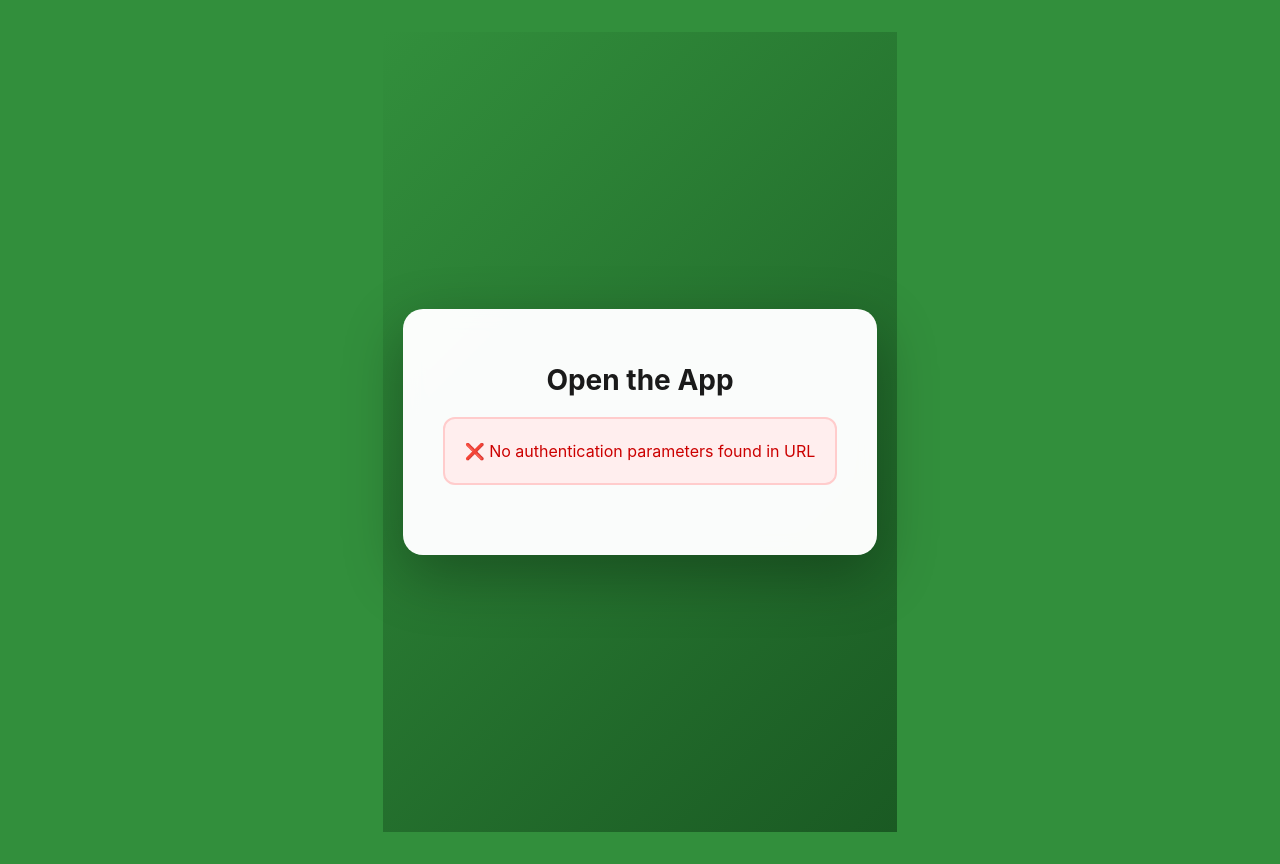
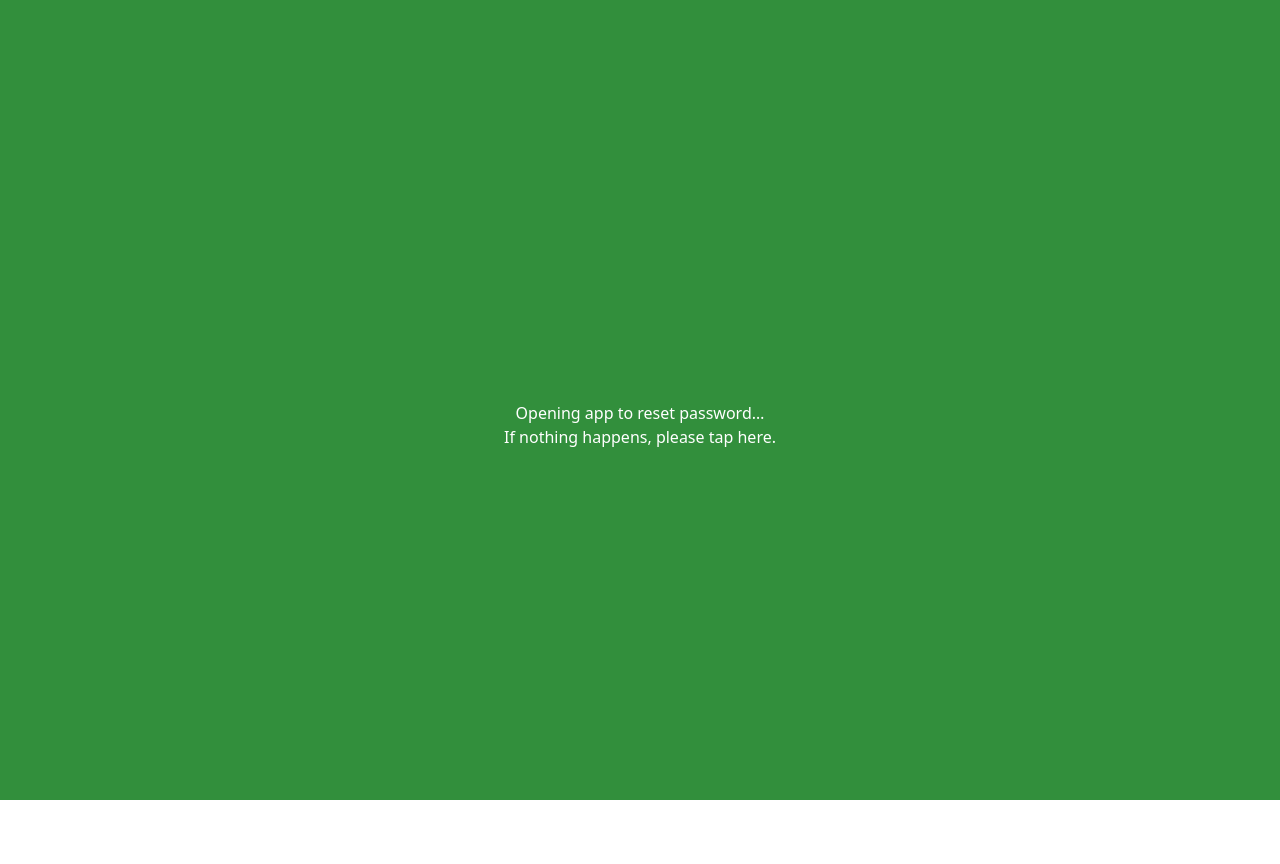
Before and after one commit to ikanengKhoza/debtfree, a React (Vite) app: page /ResetPassword in a window 1280 px wide. After the commit the page ends 800 px from the top, so only its background shows below. Built offline with nearby package versions, Linux system fonts and the light colour scheme.

Commit message:
fixed the sphiri

```diff
--- a/src/ResetPassword.jsx
+++ b/src/ResetPassword.jsx
@@ -1,202 +1,27 @@
-import { useEffect, useState } from "react";
+import { useEffect } from "react";
 
-export default function ResetPassword() {
-  const [error, setError] = useState("");
-  const [deepLink, setDeepLink] = useState("");
-  const [redirecting, setRedirecting] = useState(true);
+export default function ResetPasswordBridge() {
+  useEffect(() => {
+    const hash = window.location.hash.substring(1);
+    console.log("Bridge page hash:", hash);
+    if (!hash) {
+      alert("Invalid reset link – no tokens present.");
+      return;
+    }
+    const deepLink = `myapp://ResetPassword#${hash}`;
+    window.location.replace(deepLink);
 
-  useEffect(() => {
-    redirectToApp();
+    setTimeout(() => {
+      window.location.href = "/open-app-instructions";
+    }, 2000);
   }, []);
 
-  const redirectToApp = () => {
-    try {
-      const hash = window.location.hash.substring(1);
-
-      if (!hash) {
-        setError("No authentication parameters found in URL");
-        setRedirecting(false);
-        return;
-      }
-
-      const hashParams = new URLSearchParams(hash);
-      const access_token = hashParams.get("access_token");
-      const refresh_token = hashParams.get("refresh_token");
-      const type = hashParams.get("type");
-
-      if (!access_token || !refresh_token) {
-        setError(
-          "Missing authentication tokens. Please use the link from your email."
-        );
-        setRedirecting(false);
-        return;
-      }
-
-      const appDeepLink = `debtfreedisciple://auth/callback#access_token=${access_token}&refresh_token=${refresh_token}&type=${
-        type || "recovery"
-      }`;
-
-      setDeepLink(appDeepLink);
-      window.location.href = appDeepLink;
-
-      setTimeout(() => {
-        setRedirecting(false);
-      }, 2000);
-    } catch (err) {
-      setError("Failed to redirect: " + err.message);
-      setRedirecting(false);
-    }
-  };
-
-  const handleManualRedirect = () => {
-    if (deepLink) {
-      window.location.href = deepLink;
-    }
-  };
-
   return (
-    <div style={styles.container}>
-      <div style={styles.content}>
-        {redirecting ? (
-          <>
-            <div style={styles.spinner}></div>
-            <h1 style={styles.title}>Opening Debt Free Disciple App...</h1>
-            <p style={styles.subtitle}>
-              You will be redirected to the app automatically.
-            </p>
-            <p style={styles.note}>
-              If nothing happens, make sure the app is installed on your device.
-            </p>
-          </>
-        ) : (
-          <>
-            <h1 style={styles.title}>Open the App</h1>
-            {error ? (
-              <div style={styles.errorBox}>
-                <p style={styles.errorText}>❌ {error}</p>
-              </div>
-            ) : (
-              <>
-                <p style={styles.subtitle}>
-                  The app didn't open automatically. Click the button below:
-                </p>
-                <button onClick={handleManualRedirect} style={styles.button}>
-                  🚀 Open Debt Free Disciple App
-                </button>
-                <div style={styles.infoBox}>
-                  <p style={styles.infoText}>
-                    <strong>App not installed?</strong>
-                    <br />
-                    Download the Debt Free Disciple app from your device's app
-                    store first.
-                  </p>
-                </div>
-              </>
-            )}
-          </>
-        )}
-      </div>
-
-      <style>{`
-        @keyframes spin {
-          0% { transform: rotate(0deg); }
-          100% { transform: rotate(360deg); }
-        }
-        button:hover {
-          transform: scale(1.05);
-          box-shadow: 0 8px 20px rgba(50, 143, 60, 0.3);
-        }
-        button:active {
-          transform: scale(0.98);
-        }
-      `}</style>
+    <div style={{ textAlign: "center", marginTop: "50px" }}>
+      <h2>Opening app to reset password…</h2>
+      <p>
+        If nothing happens, please <a href="myapp://ResetPassword">tap here</a>.
+      </p>
     </div>
   );
 }
-
-const styles = {
-  container: {
-    minHeight: "100vh",
-    display: "flex",
-    justifyContent: "center",
-    alignItems: "center",
-    background: "linear-gradient(135deg, #328F3C 0%, #1a5a23 100%)",
-    padding: "20px",
-    fontFamily:
-      '-apple-system, BlinkMacSystemFont, "Segoe UI", Roboto, Oxygen, Ubuntu, Cantarell, sans-serif',
-  },
-  content: {
-    textAlign: "center",
-    maxWidth: "500px",
-    width: "100%",
-    background: "rgba(255, 255, 255, 0.98)",
-    backdropFilter: "blur(10px)",
-    padding: "50px 40px",
-    borderRadius: "20px",
-    boxShadow: "0 20px 60px rgba(0,0,0,0.3)",
-  },
-  spinner: {
-    border: "4px solid rgba(50, 143, 60, 0.2)",
-    borderTop: "4px solid #328F3C",
-    borderRadius: "50%",
-    width: "60px",
-    height: "60px",
-    animation: "spin 1s linear infinite",
-    margin: "0 auto 30px",
-  },
-  title: {
-    fontSize: "28px",
-    fontWeight: "bold",
-    marginBottom: "16px",
-    color: "#1a1a1a",
-  },
-  subtitle: {
-    fontSize: "16px",
-    color: "#666",
-    marginBottom: "20px",
-    lineHeight: "1.6",
-  },
-  note: {
-    fontSize: "14px",
-    color: "#999",
-    fontStyle: "italic",
-  },
-  button: {
-    backgroundColor: "#328F3C",
-    color: "#fff",
-    padding: "16px 40px",
-    borderRadius: "50px",
-    border: "none",
-    fontSize: "18px",
-    fontWeight: "600",
-    cursor: "pointer",
-    transition: "all 0.3s ease",
-    marginBottom: "20px",
-    width: "100%",
-  },
-  errorBox: {
-    backgroundColor: "#fee",
-    border: "2px solid #fcc",
-    borderRadius: "12px",
-    padding: "20px",
-    marginBottom: "20px",
-  },
-  errorText: {
-    color: "#c00",
-    margin: 0,
-    fontSize: "16px",
-  },
-  infoBox: {
-    backgroundColor: "#e7f3ff",
-    border: "1px solid #b3d9ff",
-    borderRadius: "12px",
-    padding: "16px",
-    marginTop: "20px",
-  },
-  infoText: {
-    color: "#0066cc",
-    margin: 0,
-    fontSize: "14px",
-    lineHeight: "1.6",
-  },
-};
```
